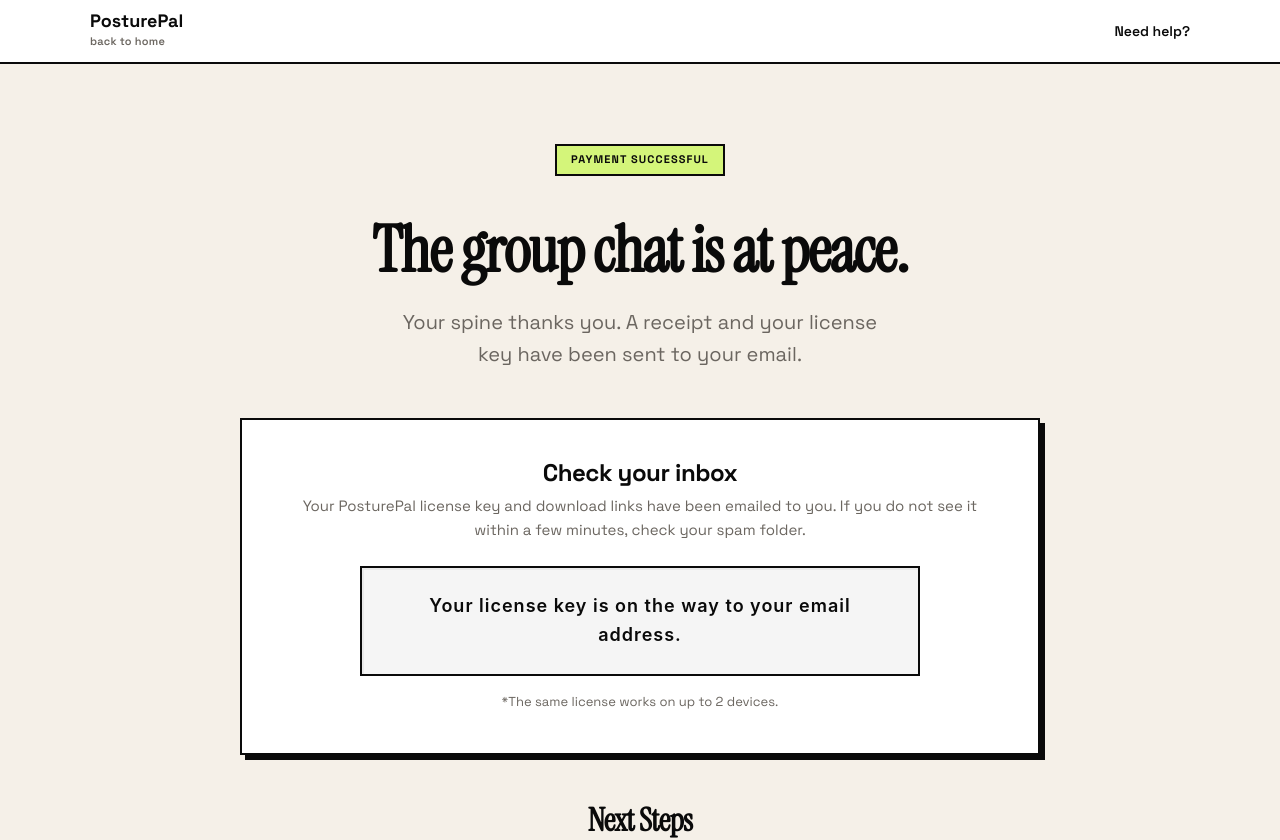
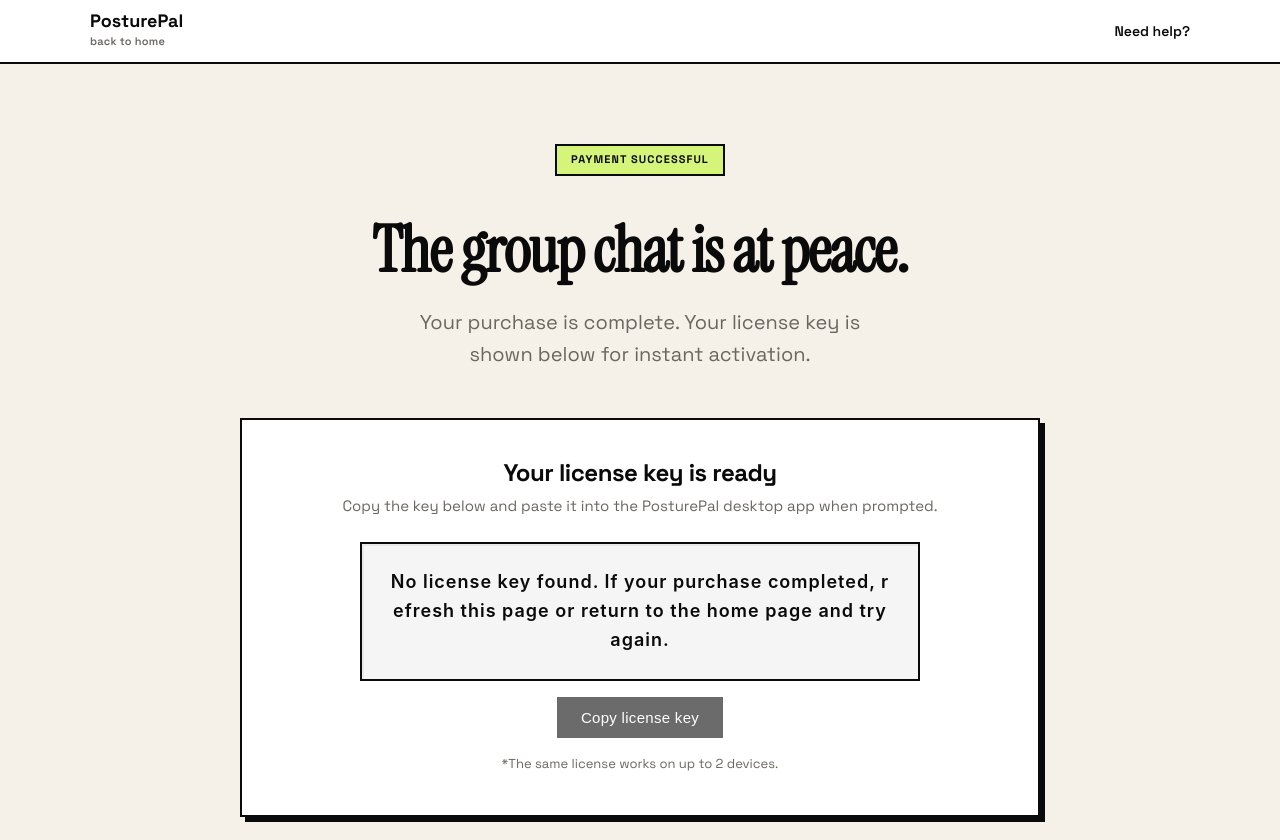
Before and after one commit to Maan-Teckwani/posturepal-page, a Next.js app: page /success in a window 1280 px wide. Shown: the top 840 px of the page. Built offline with nearby package versions, Linux system fonts and the light colour scheme; no server answers.

Commit message:
License key displayed

```diff
--- a/app/components/PurchaseModal.jsx
+++ b/app/components/PurchaseModal.jsx
@@ -74,7 +74,7 @@ export default function PurchaseModal({
           <div className="neo-tag" style={{ marginBottom: '16px' }}>ENTER DETAILS</div>
           <h2 style={{ fontSize: '30px', lineHeight: 1.1, margin: 0 }}>Complete your purchase</h2>
           <p style={{ color: '#4b5563', marginTop: '12px', fontSize: '15px' }}>
-            Add your name and email so we can send your lifetime license details and download links.
+            Add your name and email so we can create your license record and complete the payment.
           </p>
         </div>
         <div style={{ display: 'grid', gridTemplateColumns: '1fr 1fr', gap: '16px', marginBottom: '16px' }}>
@@ -119,7 +119,7 @@ export default function PurchaseModal({
             {loading ? 'Processing…' : `Pay Rs. ${amount} →`}
           </button>
           <div style={{ color: '#4b5563', fontSize: '14px', maxWidth: '260px' }}>
-            After payment, you will be taken to the success page and receive the license link by email.
+            After payment, you will be taken to the success page and see your license key there.
           </div>
         </div>
         {error && (
--- a/app/page.js
+++ b/app/page.js
@@ -146,13 +146,15 @@ const RazorpayButton = ({ amount = 299, buttonText = 'Buy Now →' }) => {
                 email: customer.email
               })
             });
-            if (!licenseResponse.ok) {
-              const err = await licenseResponse.json().catch(() => null);
-              console.error('License generation failed:', err);
+
+            const licenseData = await licenseResponse.json().catch(() => null);
+            if (!licenseResponse.ok || !licenseData?.licenseKey) {
+              const err = licenseData || {};
+              throw new Error(err.error || 'Unable to generate license key.');
             }
 
-            // Finally redirect to success page
-            window.location.href = '/success';
+            // Finally redirect to success page and display the key there
+            window.location.href = `/success?license=${encodeURIComponent(licenseData.licenseKey)}`;
           } catch (verifyError) {
             setError(verifyError.message || 'Payment verification failed.');
             setLoading(false);
--- a/app/success/page.js
+++ b/app/success/page.js
@@ -1,9 +1,14 @@
 'use client';
 
 import React, { useState, useEffect } from 'react';
+import Link from 'next/link';
+import { useSearchParams } from 'next/navigation';
 
 export default function SuccessPage() {
+  const searchParams = useSearchParams();
   const [os, setOs] = useState('unknown');
+  const [licenseKey, setLicenseKey] = useState('');
+  const [copied, setCopied] = useState(false);
 
   const downloadLinks = {
     mac: process.env.NEXT_PUBLIC_DOWNLOAD_URL_MAC || 'https://github.com/YOUR_USERNAME/posturepal-releases/releases/latest/download/PosturePal.dmg',
@@ -12,12 +17,22 @@ export default function SuccessPage() {
   };
 
   useEffect(() => {
-    // Basic OS detection for the download button
+    const timeout = window.setTimeout(() => {
       const userAgent = window.navigator.userAgent.toLowerCase();
       if (userAgent.indexOf('mac') !== -1) setOs('mac');
       else if (userAgent.indexOf('win') !== -1) setOs('win');
       else if (userAgent.indexOf('linux') !== -1) setOs('linux');
 
+      const keyFromUrl = searchParams?.get('license');
+      if (keyFromUrl) {
+        setLicenseKey(keyFromUrl);
+      }
+    }, 0);
+
+    return () => window.clearTimeout(timeout);
+  }, [searchParams]);
+
+  useEffect(() => {
     // Add scroll animations
     const observer = new IntersectionObserver(
       (entries) => {
@@ -57,10 +72,10 @@ export default function SuccessPage() {
         padding: '0 24px'
       }}>
         <div style={{ maxWidth: 'var(--max-width)', margin: '0 auto', width: '100%', display: 'flex', justifyContent: 'space-between', alignItems: 'center' }}>
-          <a href="/" style={{ display: 'flex', flexDirection: 'column', justifyContent: 'center', textDecoration: 'none', color: 'var(--black)' }}>
+          <Link href="/" style={{ display: 'flex', flexDirection: 'column', justifyContent: 'center', textDecoration: 'none', color: 'var(--black)' }}>
             <div style={{ fontWeight: 700, fontSize: '18px', lineHeight: 1.1 }}>PosturePal</div>
             <div style={{ fontSize: '11px', color: 'var(--muted)', fontWeight: 600, marginTop: '2px', letterSpacing: '0.02em' }}>back to home</div>
-          </a>
+          </Link>
           <div className="nav-links">
             <a href="mailto:support@posturepal.io" style={{ textDecoration: 'none', color: 'var(--black)', fontSize: '14px', fontWeight: 600 }}>Need help?</a>
           </div>
@@ -75,17 +90,18 @@ export default function SuccessPage() {
             <div className="neo-tag" style={{ background: '#d4f57a' }}>PAYMENT SUCCESSFUL</div>
             <h1 style={{ fontSize: '64px', margin: '20px 0', lineHeight: 1.1 }}>The group chat is at peace.</h1>
             <p style={{ fontSize: '20px', color: 'var(--muted)', maxWidth: '500px', margin: '0 auto' }}>
-              Your spine thanks you. A receipt and your license key have been sent to your email.
+              Your purchase is complete. Your license key is shown below for instant activation.
             </p>
           </div>
 
           {/* LICENSE KEY CARD */}
           <div className="neo-card scroll-fade" style={{ background: 'var(--white)', marginBottom: '48px', padding: '40px', textAlign: 'center' }}>
-            <h2 style={{ fontSize: '24px', marginBottom: '8px', fontFamily: 'Space Grotesk, sans-serif' }}>Check your inbox</h2>
+            <h2 style={{ fontSize: '24px', marginBottom: '8px', fontFamily: 'Space Grotesk, sans-serif' }}>Your license key is ready</h2>
             <p style={{ color: 'var(--muted)', fontSize: '15px', marginBottom: '24px' }}>
-              Your PosturePal license key and download links have been emailed to you. If you do not see it within a few minutes, check your spam folder.
+              Copy the key below and paste it into the PosturePal desktop app when prompted.
             </p>
 
+            <div style={{ display: 'flex', flexDirection: 'column', alignItems: 'center', gap: '16px' }}>
               <div style={{
                 background: '#f5f5f5',
                 border: '2px solid var(--black)',
@@ -95,10 +111,39 @@ export default function SuccessPage() {
                 fontWeight: '600',
                 letterSpacing: '1px',
                 maxWidth: '560px',
+                width: '100%',
                 margin: '0 auto',
-              boxShadow: 'inset 2px 2px 0px rgba(0,0,0,0.05)'
+                boxShadow: 'inset 2px 2px 0px rgba(0,0,0,0.05)',
+                wordBreak: 'break-all'
               }}>
-              Your license key is on the way to your email address.
+                {licenseKey || 'No license key found. If your purchase completed, refresh this page or return to the home page and try again.'}
+              </div>
+
+              <button
+                onClick={async () => {
+                  if (!licenseKey) return;
+                  try {
+                    await navigator.clipboard.writeText(licenseKey);
+                    setCopied(true);
+                    window.setTimeout(() => setCopied(false), 2000);
+                  } catch (err) {
+                    console.error('Copy failed', err);
+                  }
+                }}
+                style={{
+                  background: 'var(--black)',
+                  color: 'var(--white)',
+                  border: 'none',
+                  padding: '12px 24px',
+                  fontSize: '15px',
+                  letterSpacing: '0.02em',
+                  cursor: licenseKey ? 'pointer' : 'not-allowed',
+                  opacity: licenseKey ? 1 : 0.6
+                }}
+                disabled={!licenseKey}
+              >
+                {copied ? 'Copied!' : 'Copy license key'}
+              </button>
             </div>
 
             <p style={{ fontSize: '13px', color: 'var(--muted)', marginTop: '16px' }}>*The same license works on up to 2 devices.</p>
```
Lines whose indentation alone changed are shown as unchanged.
